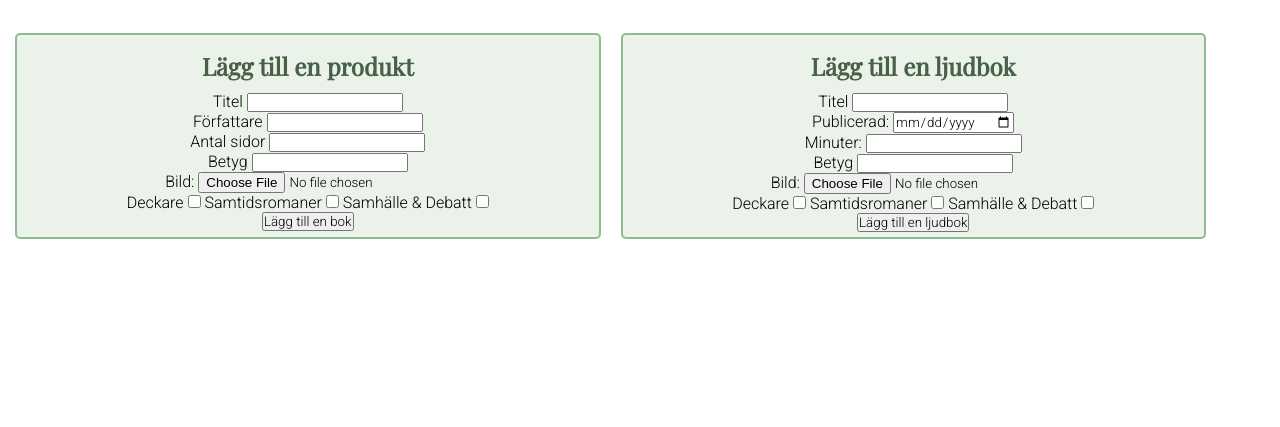
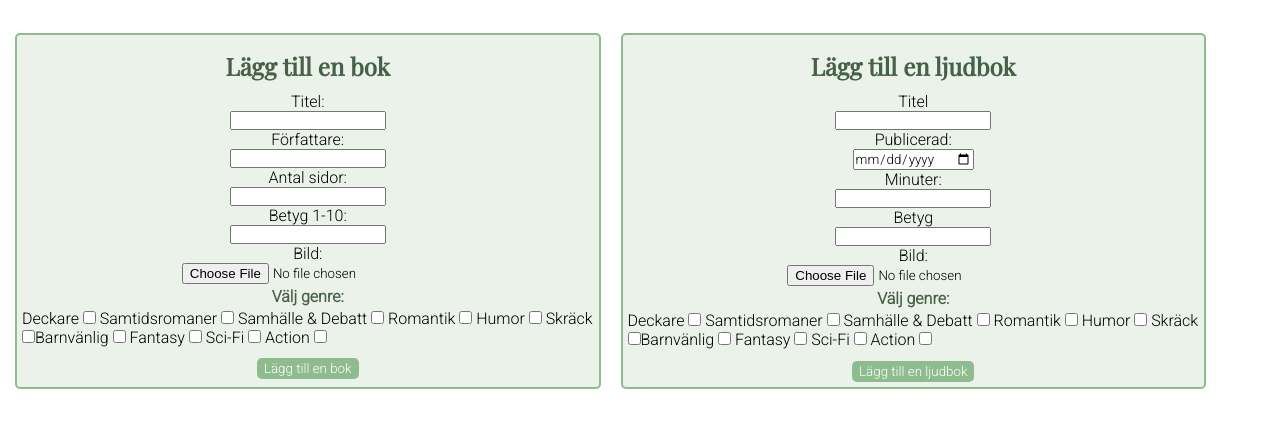
Before and after one commit to fanphi/bookduck, a plain HTML site: page frontend/addBooks.html in a window 1280 px wide. Shown: the part 97-524 px from the top of the page. Drawn offline with nearby package versions, Linux system fonts and the light colour scheme; no server answers.

Commit message:
added genres

```diff
--- a/frontend/addBooks.html
+++ b/frontend/addBooks.html
@@ -28,73 +28,93 @@
       </div>
       </nav>
     </header>
-    <main>
+    <main class="add-main">
        <section id="book-container">
-        <h2>Lägg till en produkt</h2>
-        <div>
-            <label for="bookTitle">Titel</label>
+        <h2>Lägg till en bok</h2>
+
+            <label for="bookTitle">Titel:</label>
             <input type="text" id="bookTitle">
-        </div>
-        <div>
-            <label for="bookAuthor">Författare</label>
+
+            <label for="bookAuthor">Författare:</label>
             <input type="text" id="bookAuthor">
-        </div>
-        <div>
-            <label for="pages">Antal sidor</label>
+
+            <label for="pages">Antal sidor:</label>
             <input type="number" id="pages">
-        </div>
-        <div>
-            <label for="review">Betyg</label>
+
+            <label for="review">Betyg 1-10:</label>
             <input type="number" id="review">
-        </div>
 
-        <div>
+
+
             <label for="bookCover">Bild:</label>
             <input type="file" id="bookCover">
-        </div>
-        <div>
 
+        <div class"genre-container">
+        <p>Välj genre:</p>
             <label for="genre1">Deckare</label>
             <input type="checkbox" id="genre1" class="genres" value="1">
             <label for="genre2">Samtidsromaner</label>
             <input type="checkbox" id="genre2" class="genres" value="2">
             <label for="genre3">Samhälle & Debatt</label>
             <input type="checkbox" id="genre3" class="genres" value="3">
+            <label for="genre4">Romantik</label>
+            <input type="checkbox" id="genre4" class="genres" value="4">
+            <label for="genre5">Humor</label>
+            <input type="checkbox" id="genre5" class="genres" value="5">
+            <label for="genre6">Skräck</label>
+            <input type="checkbox" id="genre6" class="genres" value="6>
+            <label for="genre7">Barnvänlig</label>
+            <input type="checkbox" id="genre7" class="genres" value="7">
+            <label for="genre8">Fantasy</label>
+            <input type="checkbox" id="genre8" class="genres" value="8">
+            <label for="genre9">Sci-Fi</label>
+            <input type="checkbox" id="genre9" class="genres" value="9">
+            <label for="genre10">Action</label>
+            <input type="checkbox" id="genre10" class="genres" value="10">
         </div>
         <button onclick="addBook()">Lägg till en bok</button>
        </section>
 
     <section id="audio-container">
         <h2>Lägg till en ljudbok</h2>
-        <div>
+
             <label for="audioTitle">Titel</label>
             <input type="text" id="audioTitle">
-        </div>
-        <div>
+
             <label for="published">Publicerad:</label>
             <input type="date" id="published">
-        </div>
-        <div>
+
             <label for="minutes">Minuter:</label>
             <input type="number" id="minutes">
-        </div>
-        <div>
+
             <label for="audioReview">Betyg</label>
             <input type="number" id="audioReview">
-        </div>
 
-        <div>
             <label for="audioCover">Bild:</label>
             <input type="file" id="audioCover">
-        </div>
-        <div>
 
+        <div class="genre-container">
+       <p>Välj genre:</p>
             <label for="audioGenre1">Deckare</label>
             <input type="checkbox" id="audioGenre1" class="audioGenre" value="1">
             <label for="audioGenre2">Samtidsromaner</label>
             <input type="checkbox" id="audioGenre2" class="audioGenre" value="2">
             <label for="audioGenre3">Samhälle & Debatt</label>
             <input type="checkbox" id="audioGenre3" class="audioGenre" value="3">
+            <label for="audioGenre4">Romantik</label>
+            <input type="checkbox" id="audioGenre4" class="audioGenre" value="4">
+            <label for="audioGenre5">Humor</label>
+            <input type="checkbox" id="audioGenre5" class="audioGenre" value="5">
+            <label for="audioGenre6">Skräck</label>
+            <input type="checkbox" id="audioGenre6" class="audioGenre" value="6>
+            <label for="audioGenre7">Barnvänlig</label>
+            <input type="checkbox" id="audioGenre7" class="audioGenre" value="7">
+            <label for="audioGenre8">Fantasy</label>
+            <input type="checkbox" id="audioGenre8" class="audioGenre" value="8">
+            <label for="audioGenre9">Sci-Fi</label>
+            <input type="checkbox" id="audioGenre9" class="audioGenre" value="9">
+            <label for="audioGenre10">Action</label>
+            <input type="checkbox" id="audioGenre10" class="audioGenre" value="10">
         </div>
         <button onclick="addAudio()">Lägg till en ljudbok</button>
     </section>
--- a/frontend/style.scss
+++ b/frontend/style.scss
@@ -148,7 +148,7 @@ header{
     }
 }
 
-main{
+.add-main{
     display: flex;
     flex-direction: row;
     margin: 5px;
@@ -162,18 +162,22 @@ main{
         flex-direction: column;
         align-items: center;
         background-color: rgba(143, 188, 143, 0.189);
-        ul{
-            display: flex;
-            flex-direction: column;
-            align-items: center;
-            list-style-type: none;
-            li{
-                max-width: 200px;
-                display: flex;
-                flex-direction: column;
-                align-items: center;
-                margin-bottom: 5%;
-            }
+        p{
+            text-align: center;
+            font-weight: bold;
+            color: rgb(71, 97, 71);
+        }
+        button{
+            margin-top: 2%;
+            border: none;
+            padding: 3px 7px;
+            border-radius: 5px;
+            background-color: darkseagreen;
+            color: white;
+        }
+        button:hover{
+            background-color:  rgb(71, 97, 71);
+        }
         }
         h2{
             margin: 10px;
@@ -182,13 +186,9 @@ main{
         p{
             margin: 3px;
         }
-        img{
-            margin: 5px;
-            height: 200px;
-            border-radius: 3px;
-        }
+
     }
-}
+
 .logged-in{
     display: none;
 }
```
Also changed, not shown: frontend/style.css, 1 other file.
